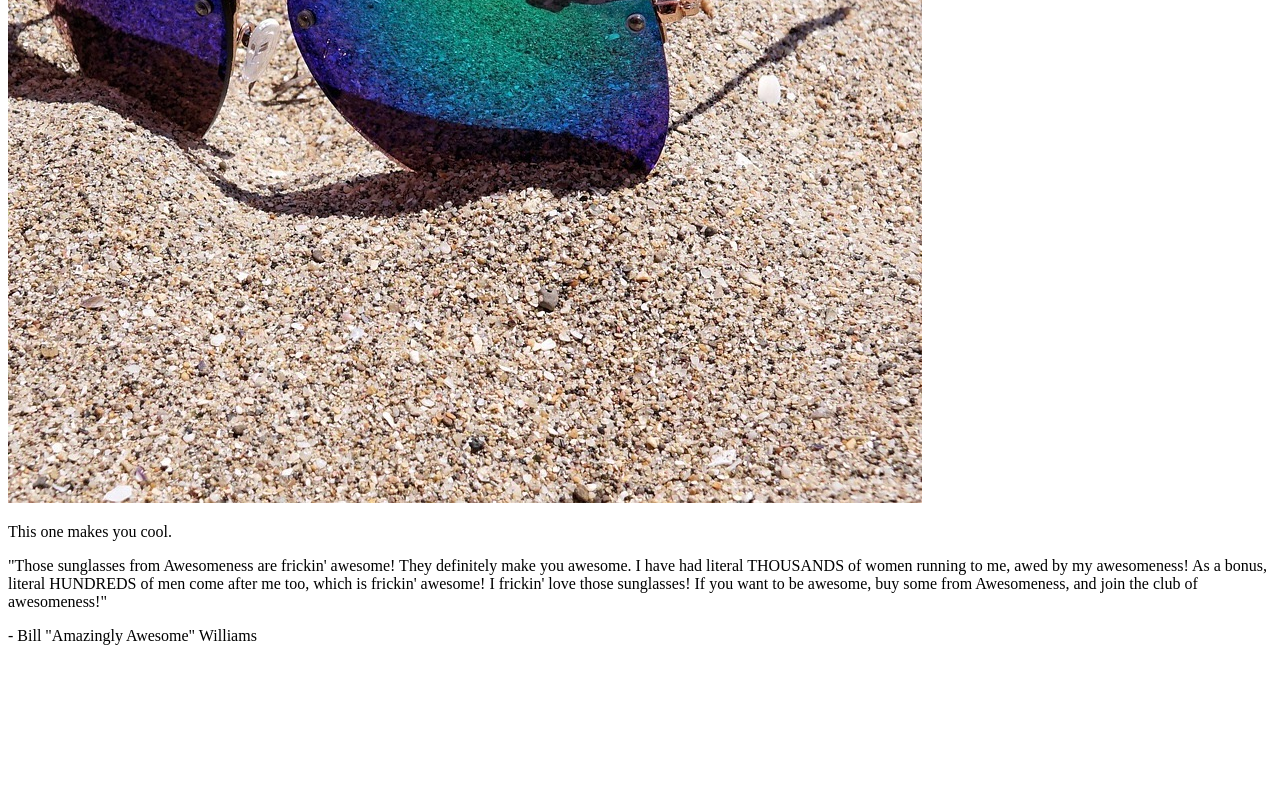
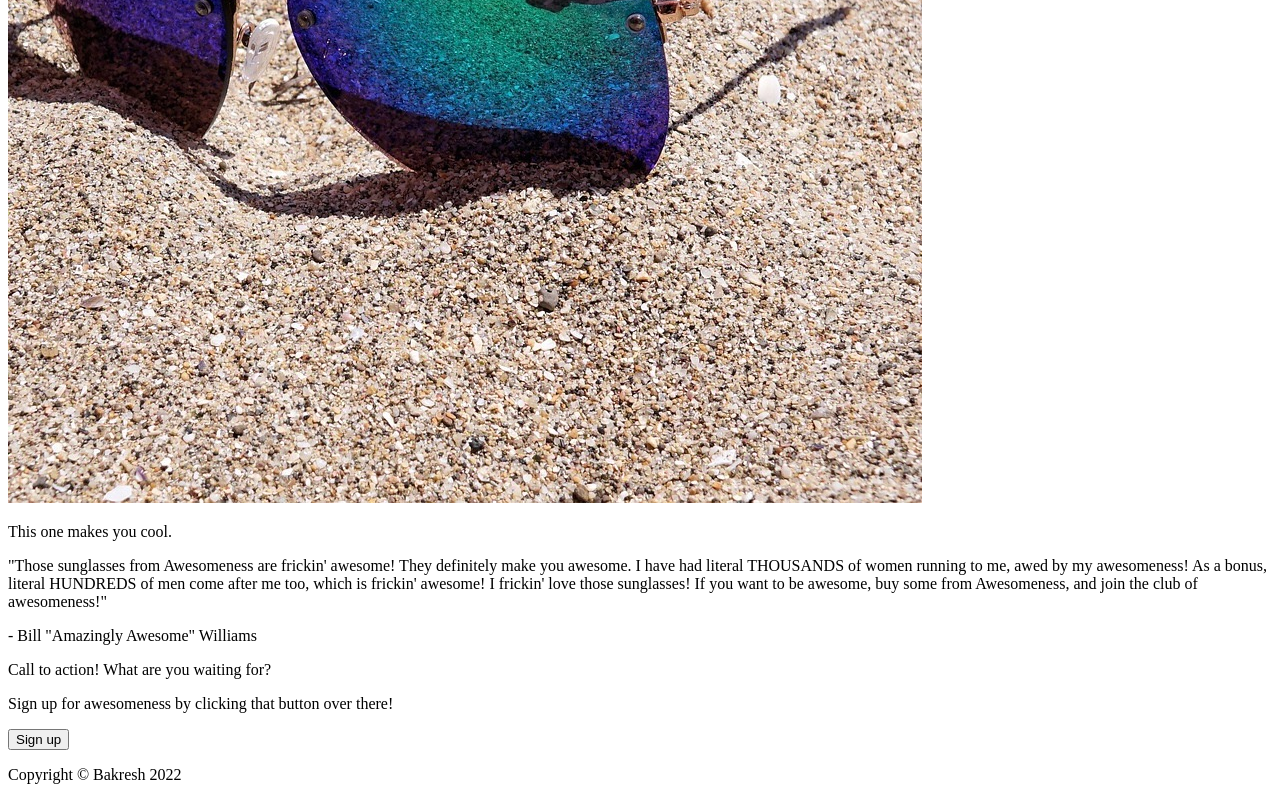
Before and after one commit to Bakresh/odin-landing-page, a plain HTML site: page index.html in a window 1280 px wide. Shown: the part 4058-4858 px from the top of the page. Before the commit the page ends 4719 px from the top, so only its background shows below. Drawn offline with Linux system fonts and the light colour scheme.

Commit message:
Add call to action and footer sections

```diff
--- a/index.html
+++ b/index.html
@@ -49,5 +49,17 @@
             <p class="quotation">"Those sunglasses from Awesomeness are frickin' awesome! They definitely make you awesome. I have had literal THOUSANDS of women running to me, awed by my awesomeness! As a bonus, literal HUNDREDS of men come after me too, which is frickin' awesome! I frickin' love those sunglasses! If you want to be awesome, buy some from Awesomeness, and join the club of awesomeness!"</p>
             <p class="source">- Bill "Amazingly Awesome" Williams</p>
         </div>
+        <div class="call-to-action">
+            <div class="banner">
+                <div class="text">
+                    <p class="text-header">Call to action! What are you waiting for?</p>
+                    <p class="text-sub">Sign up for awesomeness by clicking that button over there!</p>
+                </div>
+                <button class="second-signup">Sign up</button>
+            </div>
+        </div>
+        <div class="footer">
+            <p>Copyright © Bakresh 2022</p>
+        </div>
     </body>
 </html>
```
